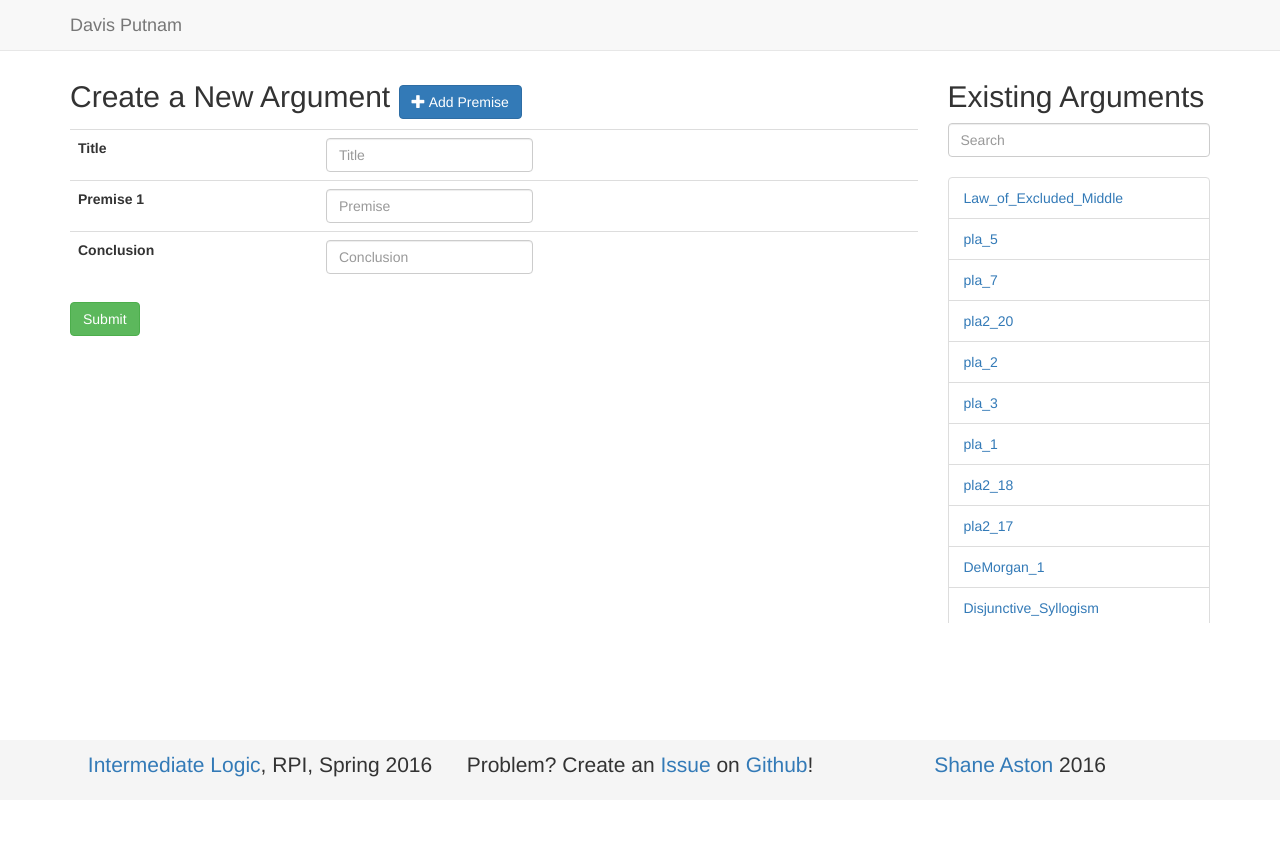
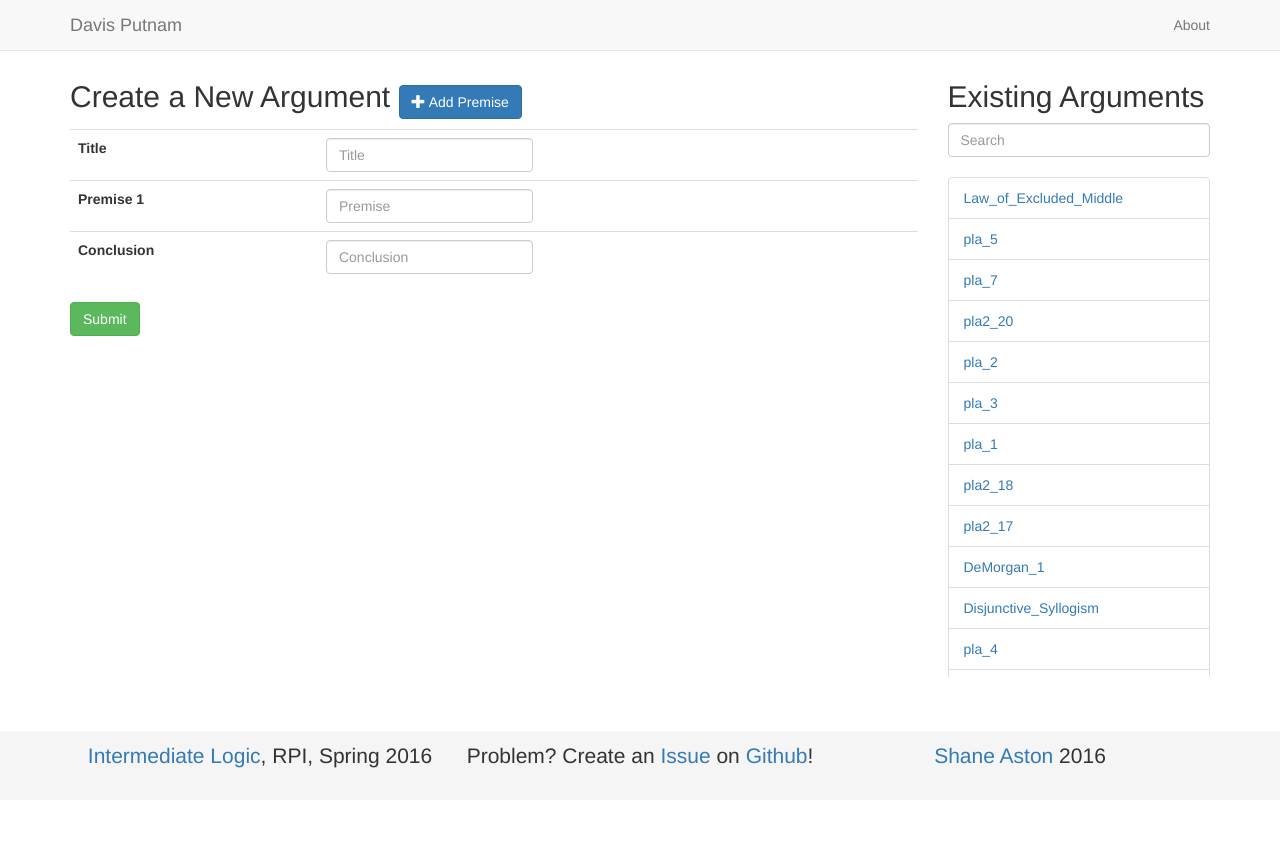
Before and after one commit to Bram-Hub/DP-Visuals, a Flask app: page / in a window 1280 px wide. Run offline with Flask 2, Linux system fonts and the light colour scheme; some libraries are stand-ins or nearby versions.

Commit message:
css updates

```diff
--- a/templates/index.html
+++ b/templates/index.html
@@ -4,7 +4,7 @@
 
 {% block links %}
 <style>
-#existing{
+#existing ul{
     max-height: 500px;
     overflow-y:scroll;
 }
--- a/templates/layout.html
+++ b/templates/layout.html
@@ -25,9 +25,10 @@
 
       /* Set the fixed height of the footer here */
       #footer {
-        height: 60px;
+        min-height: 60px;
         background-color: #f5f5f5;
         padding-top: 10px;
+        padding-bottom: 10px;
       }
     </style>
     {% block links %}{% endblock %}
@@ -51,7 +52,7 @@
         <div id="navbar" class="navbar-collapse collapse">
 
           <ul id="logList" class="nav navbar-nav navbar-right">
-
+            <li class="liButton"><a href="#">About</a></li>
           </ul>
         </div><!--/.nav-collapse -->
       </div>
```
